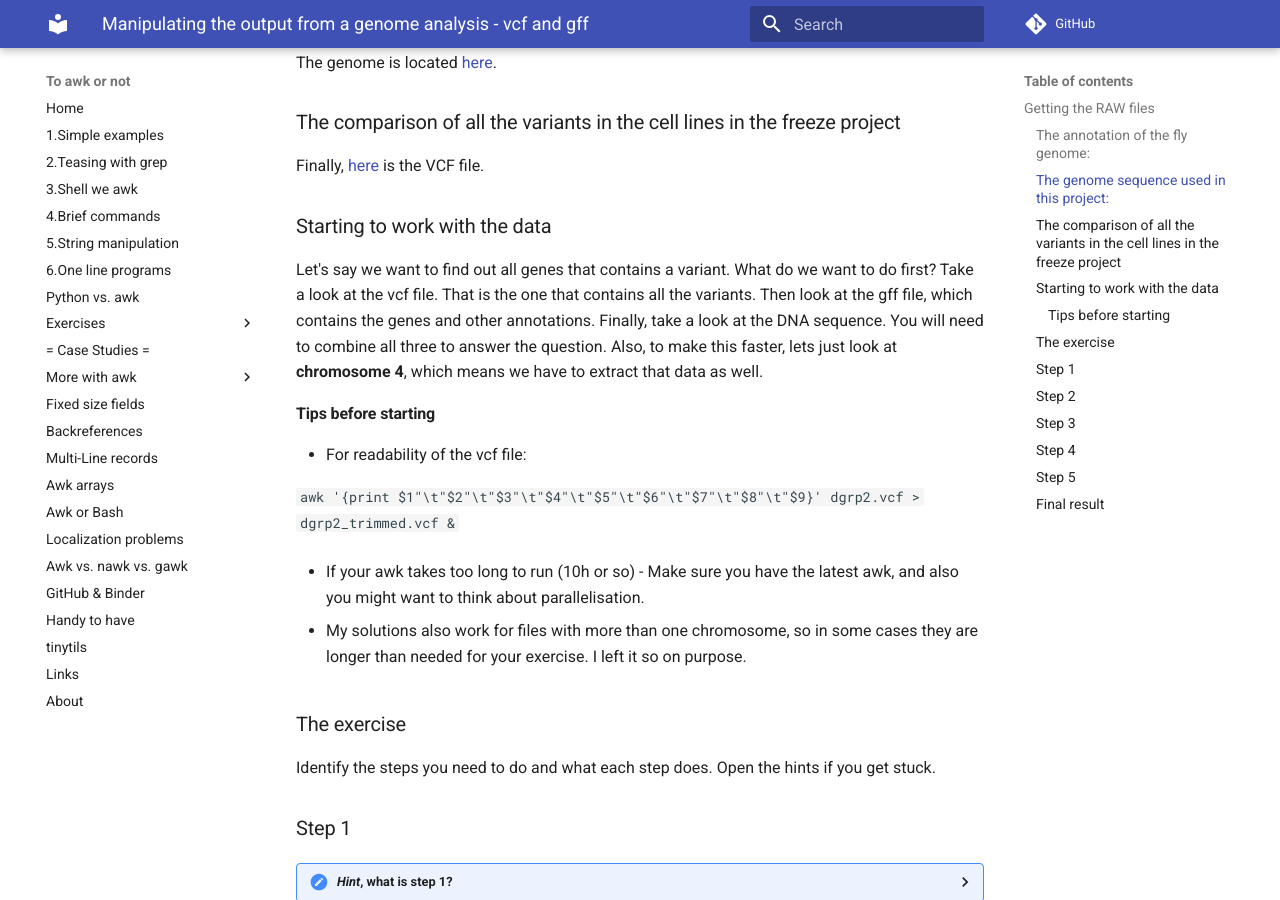
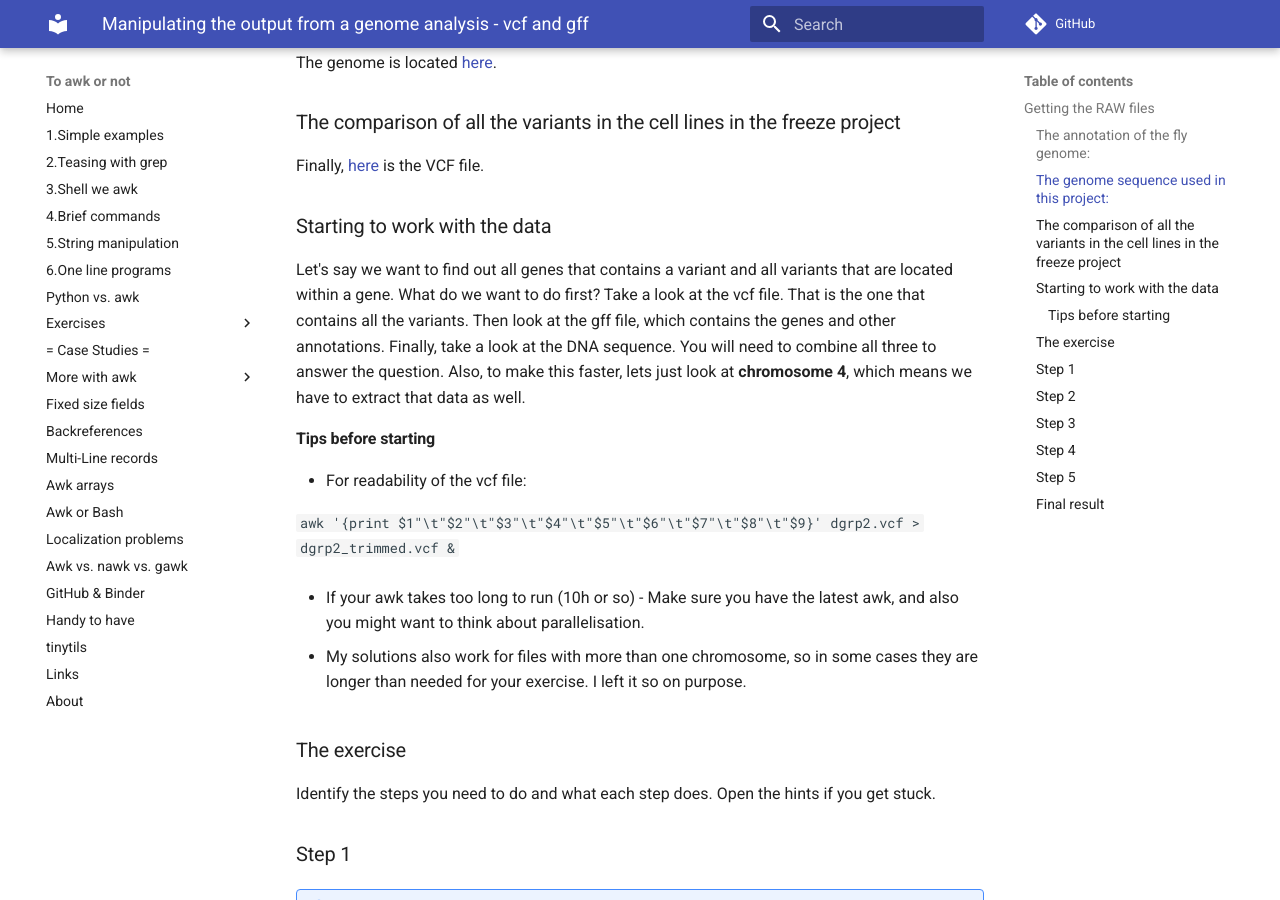
Before and after one commit to pmitev/to-awk-or-not, an MkDocs documentation site: the page built from docs/Case_studies/manipulating_vcf.md, in a window 1280 px wide and 900 px high, scrolled down 489 px. Built offline with MkDocs 1.6.1 and Material for MkDocs 9.7.7, drawn with Linux system fonts in a browser that asks for light colours; comment, search, counter and statistics services are not loaded; some of the changed text lies outside the part shown.

Commit message:
Update manipulating_vcf.md

```diff
--- a/docs/Case_studies/manipulating_vcf.md
+++ b/docs/Case_studies/manipulating_vcf.md
@@ -13,7 +13,7 @@ The genome is located [here](https://tinyurl.com/yyldprwp "Drosophila_melanogast
 Finally, [here](http://dgrp2.gnets.ncsu.edu/data.html "dgrp2.vcf") is the VCF file.
 
 ### Starting to work with the data
-Let's say we want to find out all genes that contains a variant. What do we want to do first? Take a look at the vcf file. That is the one that contains all the variants. Then look at the gff file, which contains the genes and other annotations. Finally, take a look at the DNA sequence. You will need to combine all three to answer the question. Also, to make this faster, lets just look at **chromosome 4**, which means we have to extract that data as well.
+Let's say we want to find out all genes that contains a variant and all variants that are located within a gene. What do we want to do first? Take a look at the vcf file. That is the one that contains all the variants. Then look at the gff file, which contains the genes and other annotations. Finally, take a look at the DNA sequence. You will need to combine all three to answer the question. Also, to make this faster, lets just look at **chromosome 4**, which means we have to extract that data as well.
 
 #### Tips before starting
 * For readability of the vcf file:
```
Also changed, not shown: other parts of docs/Case_studies/manipulating_vcf.md (+1 -1 lines).
